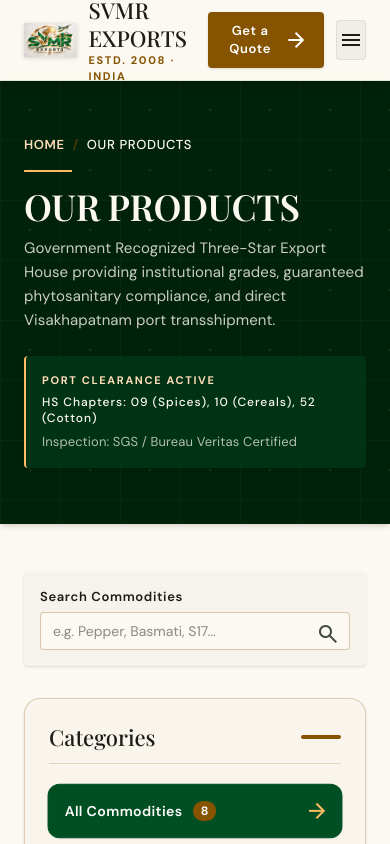
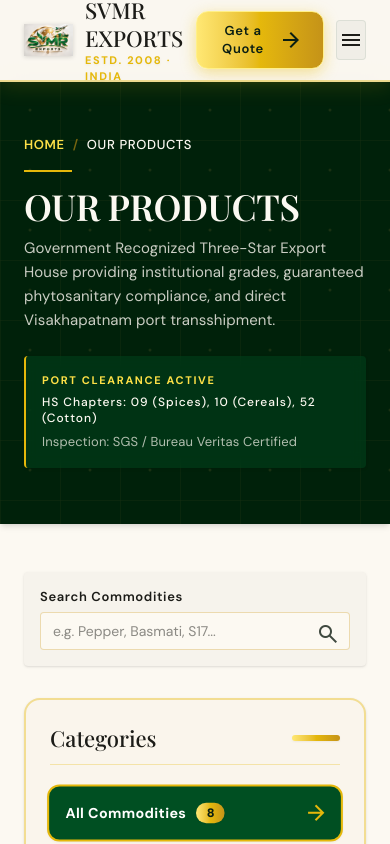
Before and after one commit to ethanhunt-dev/bharat_exports, a Next.js app: page /products in a window 390 px wide. Shown: the top 844 px of the page. Built offline with nearby package versions, Linux system fonts and the light colour scheme; a web font is replaced by a local one.

Commit message:
Elevate gold accents to radiant 916 KDM Gold metallic styling across navbar, cards, and categories

```diff
--- a/src/app/globals.css
+++ b/src/app/globals.css
@@ -28,14 +28,17 @@
   --color-on-primary-fixed: #00210a;
   --color-on-primary-fixed-variant: #005224;
 
-  --color-secondary: #865300;
-  --color-on-secondary: #ffffff;
-  --color-secondary-container: #feb963;
-  --color-on-secondary-container: #754900;
-  --color-secondary-fixed: #ffddb8;
-  --color-secondary-fixed-dim: #feb963;
-  --color-on-secondary-fixed: #2a1700;
-  --color-on-secondary-fixed-variant: #653e00;
+  --color-secondary: #C69214;
+  --color-on-secondary: #0A1E13;
+  --color-secondary-container: #E5B80B;
+  --color-on-secondary-container: #1C1500;
+  --color-secondary-fixed: #FDE047;
+  --color-secondary-fixed-dim: #E5B80B;
+  --color-on-secondary-fixed: #2A1C00;
+  --color-on-secondary-fixed-variant: #9A6B0A;
+  --color-kdm-gold: #E5B80B;
+  --color-kdm-gold-light: #FDE047;
+  --color-kdm-gold-dark: #A16207;
 
   --color-tertiary: #234b33;
   --color-on-tertiary: #ffffff;
@@ -236,3 +239,35 @@
 ::-webkit-scrollbar-thumb:hover {
   background: #6f7a6e;
 }
+
+/* 916 KDM Pure Gold Utilities */
+.bg-kdm-gold {
+  background: linear-gradient(135deg, #FFE873 0%, #E5B80B 45%, #C59318 80%, #9A6A10 100%);
+}
+
+.bg-kdm-gold-subtle {
+  background: linear-gradient(135deg, rgba(229, 184, 11, 0.15) 0%, rgba(229, 184, 11, 0.05) 100%);
+}
+
+.text-kdm-gold {
+  color: #E5B80B;
+}
+
+.text-kdm-gold-gradient {
+  background: linear-gradient(135deg, #FFF089 0%, #E5B80B 50%, #C59318 100%);
+  -webkit-background-clip: text;
+  -webkit-text-fill-color: transparent;
+}
+
+.border-kdm-gold {
+  border-color: #E5B80B;
+}
+
+.border-kdm-gold-glow {
+  border-color: #E5B80B;
+  box-shadow: 0 0 15px rgba(229, 184, 11, 0.35);
+}
+
+.shadow-kdm-gold {
+  box-shadow: 0 4px 20px -2px rgba(229, 184, 11, 0.45);
+}
--- a/src/app/products/page.tsx
+++ b/src/app/products/page.tsx
@@ -308,13 +308,13 @@
                 </div>
               </div>
 
-              {/* Category Filter Module (Inspired by Reference Demo) */}
-              <div className="bg-[#FAF5EC] border border-secondary/25 rounded-2xl p-6 shadow-sm flex flex-col">
-                <div className="flex items-center justify-between pb-3 mb-5 border-b border-secondary/20">
-                  <h2 className="font-headline-sm text-headline-sm text-on-surface tracking-tight">
+              {/* Category Filter Module (Gleaming 916 KDM Gold Accents) */}
+              <div className="bg-[#FAF5EC] border-2 border-[#E5B80B]/40 rounded-2xl p-6 shadow-sm flex flex-col">
+                <div className="flex items-center justify-between pb-3 mb-5 border-b border-[#E5B80B]/30">
+                  <h2 className="font-headline-sm text-headline-sm text-on-surface tracking-tight font-bold">
                     Categories
                   </h2>
-                  <span className="w-10 h-1 bg-secondary rounded-full" />
+                  <span className="w-12 h-1.5 bg-gradient-to-r from-[#FFE873] via-[#E5B80B] to-[#C59318] rounded-full shadow-xs" />
                 </div>
                 <ul className="flex flex-col gap-2.5 font-body-md text-body-md">
                   {categories.map((cat) => {
@@ -324,31 +324,31 @@
                         <button
                           type="button"
                           onClick={() => setSelectedCategory(cat.id)}
-                          className={`w-full group flex items-center justify-between px-4 py-3.5 rounded-xl font-medium transition-all duration-300 shadow-xs border ${
+                          className={`w-full group flex items-center justify-between px-4 py-3.5 rounded-xl font-bold transition-all duration-300 shadow-xs border-2 ${
                             active
-                              ? "bg-primary text-white border-primary shadow-md scale-[1.01]"
-                              : "bg-white text-on-surface border-[#E8DFCE] hover:bg-primary hover:text-white hover:border-primary hover:shadow-md hover:scale-[1.01]"
+                              ? "bg-[#004f22] text-white border-[#E5B80B] shadow-[0_4px_20px_rgba(229,184,11,0.35)] scale-[1.02]"
+                              : "bg-white text-on-surface border-[#D8CEBC] hover:bg-[#004f22] hover:text-white hover:border-[#E5B80B] hover:shadow-[0_4px_18px_rgba(229,184,11,0.3)] hover:scale-[1.02]"
                           }`}
                         >
                           <div className="flex items-center gap-2.5">
-                            <span className="font-semibold text-sm tracking-wide">
+                            <span className="text-sm tracking-wide">
                               {cat.label}
                             </span>
                             <span
-                              className={`font-data-mono text-xs px-2 py-0.5 rounded-full transition-colors ${
+                              className={`font-data-mono text-xs px-2.5 py-0.5 rounded-full transition-all font-black shadow-xs ${
                                 active
-                                  ? "bg-secondary text-surface-container-lowest font-bold"
-                                  : "bg-[#F3EDE0] text-on-surface-variant group-hover:bg-secondary group-hover:text-surface-container-lowest"
+                                  ? "bg-gradient-to-r from-[#FFE873] via-[#E5B80B] to-[#C59318] text-[#0A1E13]"
+                                  : "bg-[#F3EDE0] text-on-surface-variant group-hover:bg-gradient-to-r group-hover:from-[#FFE873] group-hover:via-[#E5B80B] group-hover:to-[#C59318] group-hover:text-[#0A1E13]"
                               }`}
                             >
                               {cat.count}
                             </span>
                           </div>
                           <span
-                            className={`material-symbols-outlined text-[18px] transition-all duration-300 ${
+                            className={`material-symbols-outlined text-[19px] transition-all duration-300 font-bold ${
                               active
-                                ? "text-secondary-container translate-x-1"
-                                : "text-on-surface-variant/60 group-hover:text-secondary-container group-hover:translate-x-1.5"
+                                ? "text-[#E5B80B] translate-x-1"
+                                : "text-on-surface-variant/60 group-hover:text-[#E5B80B] group-hover:translate-x-1.5"
                             }`}
                           >
                             arrow_forward
--- a/src/components/Header.tsx
+++ b/src/components/Header.tsx
@@ -28,7 +28,7 @@
   };
 
   return (
-    <header className="fixed top-0 left-0 right-0 z-50 bg-surface/95 backdrop-blur-md border-b border-outline-variant/30 shadow-[0_2px_12px_rgba(0,0,0,0.06)] transition-all">
+    <header className="fixed top-0 left-0 right-0 z-50 bg-[#FAF7F0]/95 backdrop-blur-md border-b-2 border-[#E5B80B]/40 shadow-[0_4px_20px_rgba(229,184,11,0.15)] transition-all">
       {/* Main Navbar */}
       <div>
         <div className="h-20 max-w-7xl mx-auto px-6 lg:px-12 flex items-center justify-between">
@@ -42,27 +42,27 @@
               />
             </div>
             <div className="flex flex-col">
-              <span className="font-headline-sm text-headline-sm tracking-tight text-on-surface uppercase group-hover:text-primary transition-colors">
+              <span className="font-headline-sm text-headline-sm tracking-tight text-on-surface uppercase group-hover:text-primary transition-colors font-bold">
                 SVMR EXPORTS
               </span>
-              <span className="font-eyebrow-bold text-eyebrow-bold text-secondary uppercase tracking-[0.2em]">
+              <span className="font-eyebrow-bold text-eyebrow-bold text-[#E5B80B] font-extrabold uppercase tracking-[0.22em] drop-shadow-xs">
                 ESTD. 2008 · INDIA
               </span>
             </div>
           </Link>
 
           {/* Desktop Nav */}
-          <nav className="hidden xl:flex items-center gap-1 p-1 rounded-lg bg-surface-container-low/60 border border-outline-variant/20">
+          <nav className="hidden xl:flex items-center gap-1 p-1 rounded-xl bg-[#EFE9DC]/70 border border-[#E5B80B]/30">
             {navLinks.map((link) => {
               const active = isActive(link.href);
               return (
                 <Link
                   key={link.href}
                   href={link.href}
-                  className={`px-3.5 py-2 rounded transition-all font-label-md text-label-md ${
+                  className={`px-4 py-2 rounded-lg transition-all font-label-md text-label-md ${
                     active
-                      ? "bg-surface-container-high text-primary font-bold shadow-sm"
-                      : "text-on-surface-variant hover:text-on-surface hover:bg-surface-container"
+                      ? "bg-primary text-white font-bold shadow-md border-b-2 border-[#E5B80B]"
+                      : "text-on-surface hover:text-primary hover:bg-white/80"
                   }`}
                 >
                   {link.label}
@@ -76,10 +76,10 @@
             <button
               type="button"
               onClick={() => openQuoteModal()}
-              className="inline-flex items-center gap-2 bg-secondary text-surface-container-lowest font-label-md text-label-md px-4 sm:px-6 py-2.5 rounded hover:bg-on-secondary-fixed-variant transition-colors shadow-sm"
+              className="inline-flex items-center gap-2.5 bg-gradient-to-r from-[#FFE873] via-[#E5B80B] to-[#C59318] text-[#0A1E13] font-label-md text-label-md px-5 sm:px-6 py-2.5 rounded-xl font-bold shadow-[0_4px_15px_rgba(229,184,11,0.4)] hover:shadow-[0_6px_25px_rgba(229,184,11,0.6)] hover:scale-105 transition-all duration-300 border border-[#FFF089]"
             >
               <span>Get a Quote</span>
-              <span className="material-symbols-outlined text-[16px]">arrow_forward</span>
+              <span className="material-symbols-outlined text-[17px] font-bold">arrow_forward</span>
             </button>
 
             {/* Mobile Menu Toggle Button */}
```
Also changed, not shown: src/app/page.tsx (+58 -58 lines).
